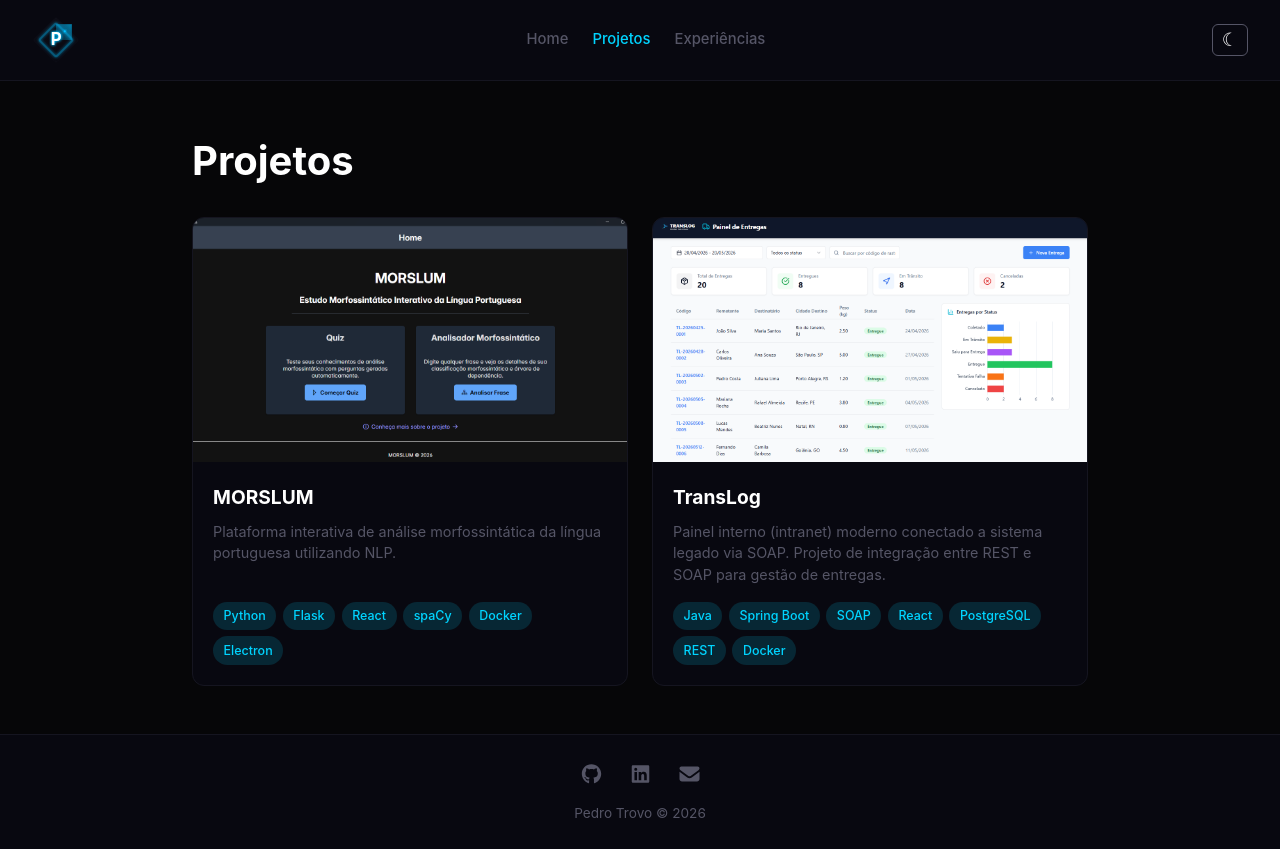
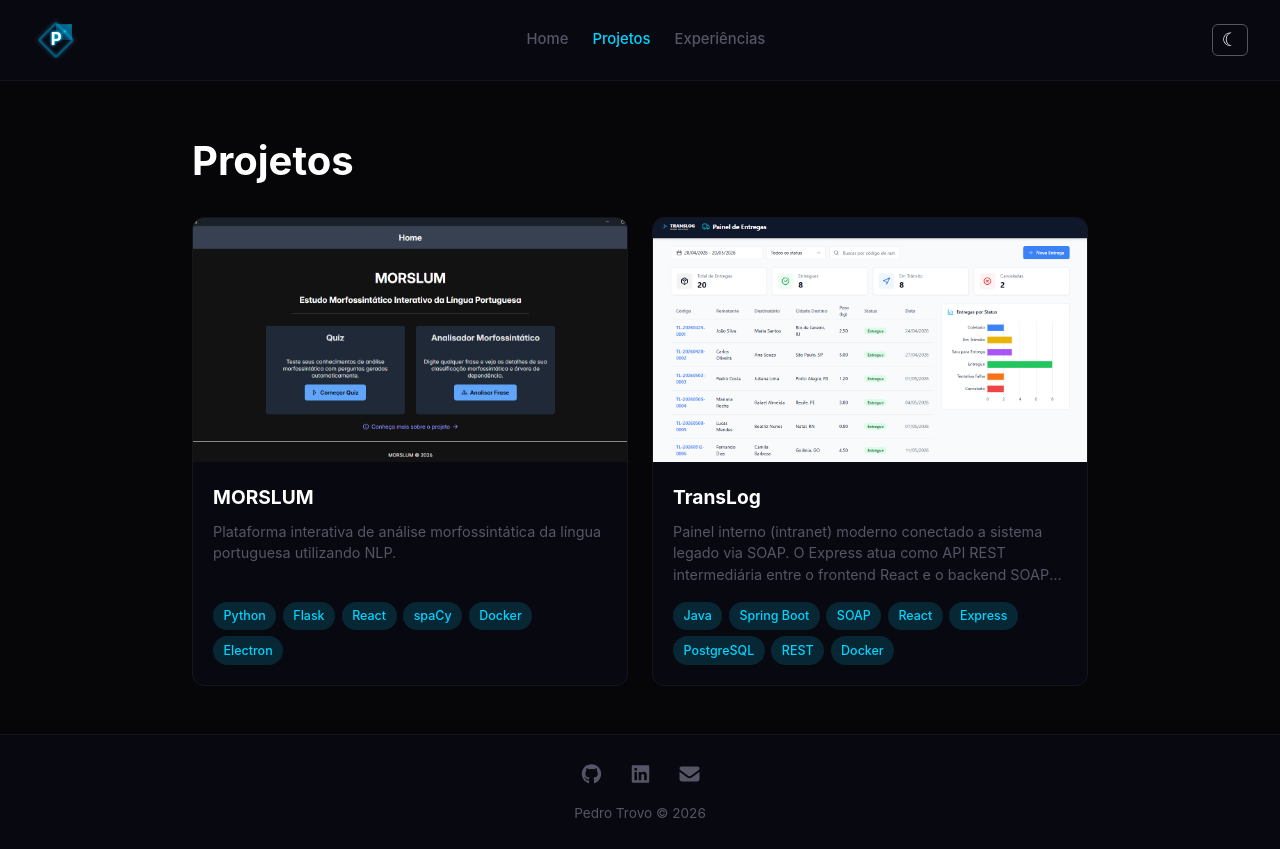
Before and after one commit to pedro-Trovo/Portfolio-pedro-trovo, a React (Vite) app: page /projetos in a window 1280 px wide. Built offline with nearby package versions, Linux system fonts and the light colour scheme.

Commit message:
feat: adicionar Express como API REST intermediaria no TransLog
- Adicionar Express as tags e ao techStack
- Atualizar textos para descrever Express como ponte REST entre frontend e SOAP legado

```diff
--- a/src/data/projects.js
+++ b/src/data/projects.js
@@ -52,7 +52,7 @@ export const projects = [
     title: 'TransLog',
     subtitle: 'Sistema de Gerenciamento de Entregas',
     description:
-      'Painel interno (intranet) moderno conectado a sistema legado via SOAP. Projeto de integração entre REST e SOAP para gestão de entregas.',
+      'Painel interno (intranet) moderno conectado a sistema legado via SOAP. O Express atua como API REST intermediária entre o frontend React e o backend SOAP legado.',
     image: '/images/projects/translog/1-inicio.png',
     images: [
       '/images/projects/translog/1-inicio.png',
@@ -63,9 +63,10 @@ export const projects = [
       '/images/projects/translog/6-filtroporcodigo.png',
       '/images/projects/translog/7-atualizacaodepedidooucancelamento_forms.png',
     ],
-    tags: ['Java', 'Spring Boot', 'SOAP', 'React', 'PostgreSQL', 'REST', 'Docker'],
+    tags: ['Java', 'Spring Boot', 'SOAP', 'React', 'Express', 'PostgreSQL', 'REST', 'Docker'],
     techStack: [
       { category: 'Frontend', items: ['React', 'Vite', 'TailwindCSS', 'shadcn/ui', 'ECharts'] },
+      { category: 'API REST', items: ['Express', 'Node.js'] },
       { category: 'Backend', items: ['Java 17', 'Spring Boot 3.2', 'SOAP Web Services', 'JPA'] },
       { category: 'Banco', items: ['PostgreSQL'] },
       { category: 'DevOps', items: ['Docker', 'Maven'] },
@@ -80,9 +81,9 @@ export const projects = [
       'Geração automática de código de rastreio no formato TL-YYYYMMDD-NNNN',
     ],
     about:
-      'O TransLog é um painel interno (intranet) moderno conectado a um sistema legado via SOAP. Trata-se de um projeto de integração entre REST e SOAP, onde o frontend moderno consome serviços SOAP expostos por um sistema legado de gestão de entregas. O sistema oferece desde o cadastro de entregas até o rastreamento detalhado com timeline de status, seguindo um fluxo de transições pré-definido que garante a integridade do processo logístico.',
+      'O TransLog é um painel interno (intranet) moderno conectado a um sistema legado via SOAP. Trata-se de um projeto de integração entre REST e SOAP, onde uma API REST intermediária em Express faz a ponte entre o frontend React e o backend SOAP legado de gestão de entregas. O sistema oferece desde o cadastro de entregas até o rastreamento detalhado com timeline de status, seguindo um fluxo de transições pré-definido que garante a integridade do processo logístico.',
     architecture:
-      'O TransLog funciona como uma ponte entre um frontend moderno (REST) e um sistema legado exposto via Web Services SOAP. O backend Spring Boot 3.2 expõe operações SOAP (criação, rastreamento, atualização e cancelamento de entregas) seguindo contratos XSD. O banco PostgreSQL armazena os dados. O frontend em React com TailwindCSS e shadcn/ui consome os serviços SOAP, proporcionando uma interface moderna e responsiva em ambiente de intranet. A aplicação é dockerizada com Docker Compose.',
+      'O TransLog segue uma arquitetura de três camadas: o frontend React consome uma API REST intermediária desenvolvida em Express, que por sua vez se comunica com o backend legado via Web Services SOAP. O backend Spring Boot 3.2 expõe operações SOAP (criação, rastreamento, atualização e cancelamento de entregas) seguindo contratos XSD. O banco PostgreSQL armazena os dados. O Express atua como tradutor entre o formato REST do frontend e o protocolo SOAP do sistema legado. Toda a aplicação é dockerizada com Docker Compose.',
     limitations: [],
     links: {
       github: 'https://github.com/pedro-Trovo/translog',
```
